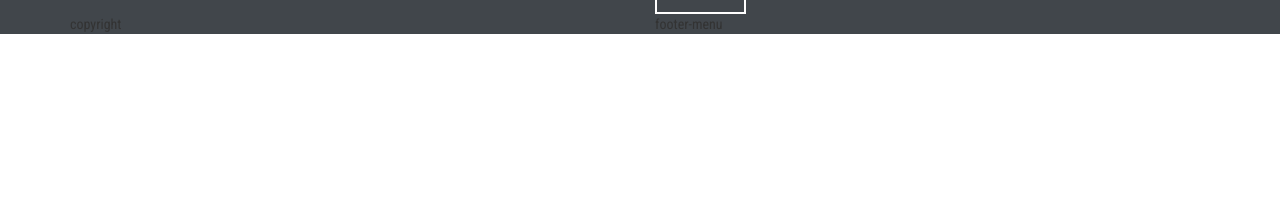
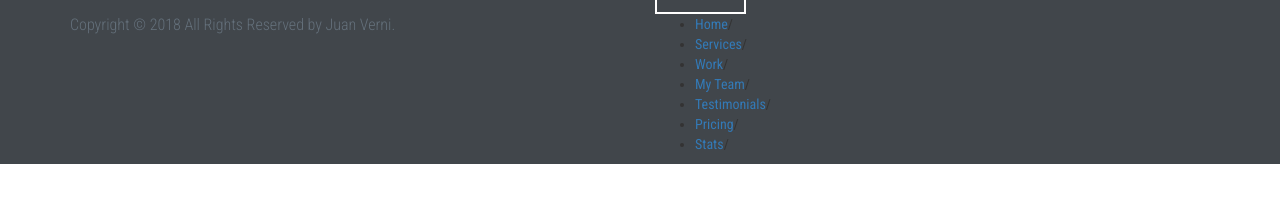
Before and after one commit to verniIgn/new-portfolio2018, a plain HTML site: page index.html in a window 1280 px wide. Shown: the part 6419-6621 px from the top of the page. After the commit the page ends 6583 px from the top, so only its background shows below. Drawn offline with nearby package versions, Linux system fonts and the light colour scheme.

Commit message:
bottom footer added

```diff
--- a/index.html
+++ b/index.html
@@ -607,8 +607,24 @@
 		<div id="footer-bottom">
 			<div class="container">
 				<div class="row">
-					<div class="col-md-6">copyright</div>
-					<div class="col-md-6">footer-menu</div>
+					<div class="col-md-6">
+						<div id="footer-copyright">
+							<p>Copyright &copy; 2018 All Rights Reserved by Juan Verni.</p>
+						</div>
+					</div>
+					<div class="col-md-6">
+						<div id="footer-menu">
+							<ul>
+								<li><a href="#home">Home</a>/</li>
+								<li><a href="#services">Services</a>/</li>
+								<li><a href="#work">Work</a>/</li>
+								<li><a href="#team">My Team</a>/</li>
+								<li><a href="#testimonials">Testimonials</a>/</li>
+								<li><a href="#pricing">Pricing</a>/</li>
+								<li><a href="stats">Stats</a>/</li>
+							</ul>
+						</div>
+					</div>
 				</div>
 			</div>
 		</div>
@@ -619,163 +635,12 @@
 
 
 
-    <!-- temporary space for parallax-->
-    <br>
-    <br>
-    <br>
-    <br>
-    <br>
-    <br>
-    <br>
-    <br>
-    <br>
-    <br>
-    <br>
-    <br>
-    <br>
-    <br>
-    <br>
-    <br>
-    <br>
-    <br>
-    <br>
-    <br>
-    <br>
-    <br>
-    <br>
-    <br>
-    <br>
-    <br>
-    <br>
-    <br>
-    <br>
-    <br>
-    <br>
-    <br>
-    <br>
-    <br>
-    <br>
-    <br>
-    <br>
-    <br>
-    <br>
-    <br>
-    <br>
-    <br>
-    <br>
-    <br>
-    <br>
-    <br>
-    <br>
-    <br>
-    <br>
-    <br>
-    <br>
-    <br>
-    <br>
-    <br>
-    <br>
-    <br>
-    <br>
-    <br>
-    <br>
-    <br>
-    <br>
-    <br>
-    <br>
-    <br>
-    <br>
-    <br>
-    <br>
-    <br>
-    <br>
-    <br>
-    <br>
-    <br>
-    <br>
-    <br>
-    <br>
-    <br>
-    <br>
-    <br>
-    <br>
-    <br>
-    <br>
-    <br>
-    <br>
-    <br>
-    <br>
-    <br>
-    <br>
-    <br>
-    <br>
-    <br>
-    <br>
-    <br>
-    <br>
-    <br>
-    <br>
-    <br>
-    <br>
-    <br>
-    <br>
-    <br>
-    <br>
-    <br>
-    <br>
-    <br>
-    <br>
-    <br>
-    <br>
-    <br>
-    <br>
-    <br>
-    <br>
-    <br>
-    <br>
-    <br>
-    <br>
-    <br>
-    <br>
-    <br>
-    <br>
-    <br>
-    <br>
-    <br>
-    <br>
-    <br>
-    <br>
-    <br>
-    <br>
-    <br>
-    <br>
-    <br>
-    <br>
-    <br>
-    <br>
-    <br>
-    <br>
-    <br>
-    <br>
-    <br>
-    <br>
-    <br>
-    <br>
-    <br>
-    <br>
-    <br>
-    <br>
-    <br>
-    <br>
-    <br>
-    <br>
-    <br>
-    <br>
-    <br>
-    <br>
-    <br>
-    <br>
-    <br>
+
+
+
+
+
+
     <!-- we want this to be load last -->
     <!-- in this order -->
     <!-- jQuery -->
```
